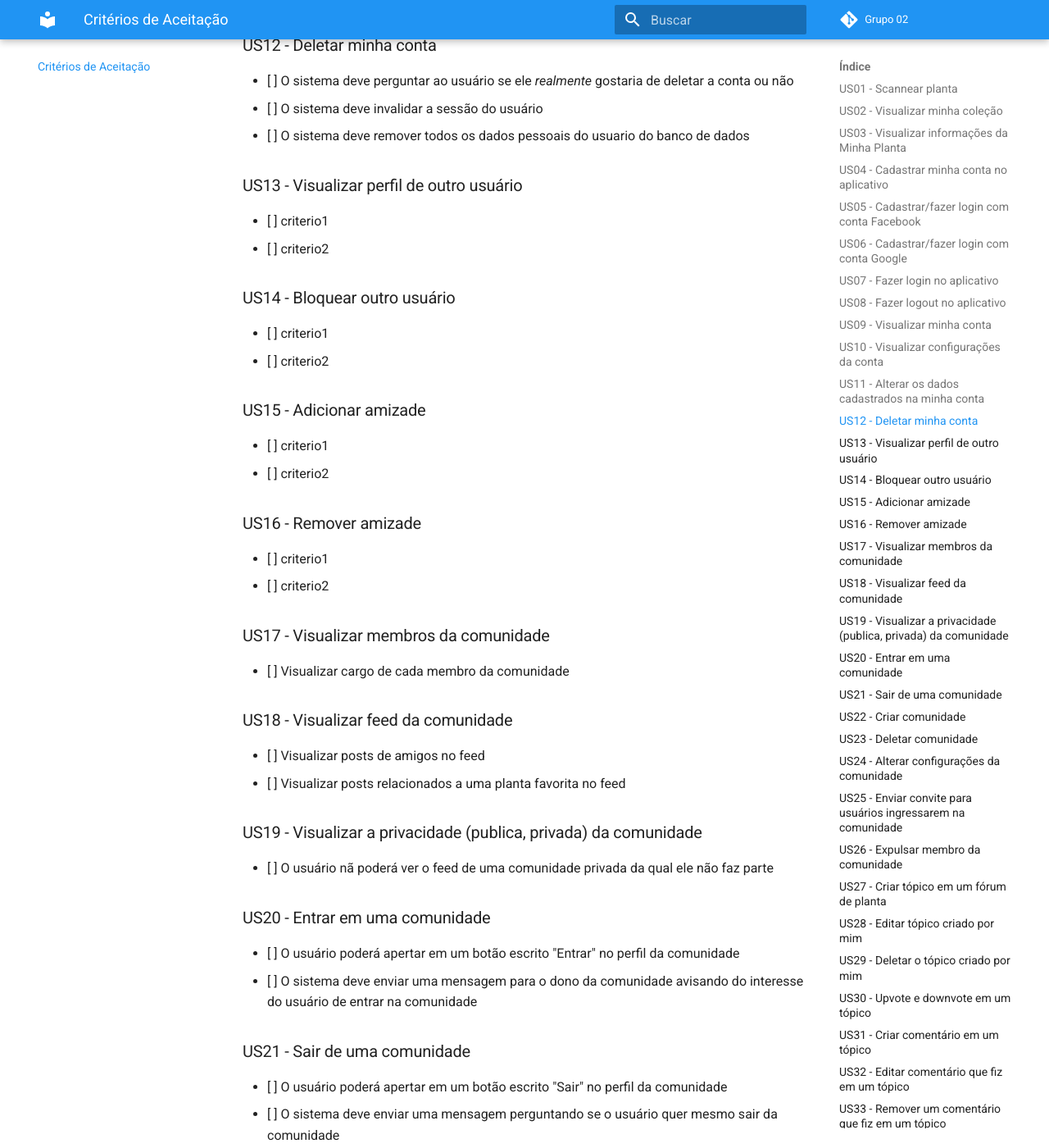
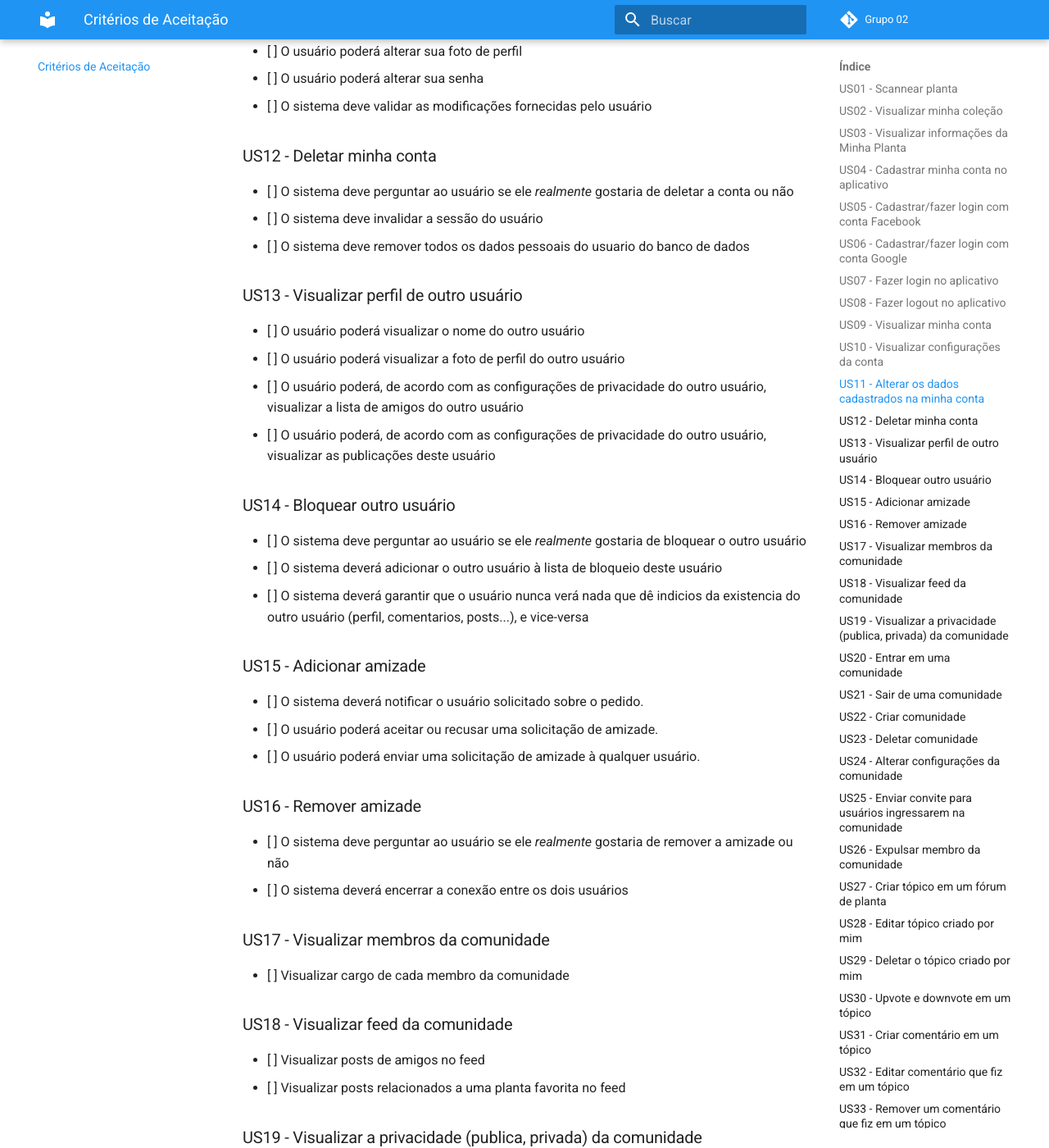
Before and after one commit to fga-eps-mds/2020.1-GaiaDex-wiki, an MkDocs documentation site: the page built from docs/product_backlog/acceptance_criteria.md, in a window 1280 px wide and 1400 px high, scrolled down 2618 px. Shown: the whole window at 82% size. Built offline with MkDocs 1.6.1 and Material for MkDocs 9.7.7, drawn with Linux system fonts in a browser that asks for light colours; comment, search, counter and statistics services are not loaded; old or Windows-style settings are respelled for this version of MkDocs; some of the changed text lies outside the part shown.

Commit message:
adicionando critérios de aceitação das US09, US10, US13..16

```diff
--- a/docs/product_backlog/acceptance_criteria.md
+++ b/docs/product_backlog/acceptance_criteria.md
@@ -62,13 +62,17 @@
 
 ### US09 - Visualizar minha conta
 
-- [ ] criterio1
-- [ ] criterio2
+- [ ] O usuário poderá visualizar o nome cadastrado
+- [ ] O usuário poderá visualizar o email cadastrado
+- [ ] O usuário poderá visualizar a foto de perfil utilizada
+- [ ] O usuário poderá visualizar o menu de configurações
 
 ### US10 - Visualizar configurações da conta
 
-- [ ] criterio1
-- [ ] criterio2
+- [ ] O usuário poderá visualizar as Politicas de Privacidade do aplicativo
+- [ ] O usuário poderá visualizar os Termos de Uso
+- [ ] O usuário poderá visualizar botão de Ajuda
+- [ ] O usuário poderá visualizar o botão de Privacidade
 
 ### US11 - Alterar os dados cadastrados na minha conta
 
@@ -86,23 +90,27 @@
 
 ### US13 - Visualizar perfil de outro usuário
 
-- [ ] criterio1
-- [ ] criterio2
+- [ ] O usuário poderá visualizar o nome do outro usuário
+- [ ] O usuário poderá visualizar a foto de perfil do outro usuário
+- [ ] O usuário poderá, de acordo com as configurações de privacidade do outro usuário, visualizar a lista de amigos do outro usuário
+- [ ] O usuário poderá, de acordo com as configurações de privacidade do outro usuário, visualizar as publicações deste usuário
 
 ### US14 - Bloquear outro usuário
 
-- [ ] criterio1
-- [ ] criterio2
+- [ ] O sistema deve perguntar ao usuário se ele _realmente_ gostaria de bloquear o outro usuário
+- [ ] O sistema deverá adicionar o outro usuário à lista de bloqueio deste usuário
+- [ ] O sistema deverá garantir que o usuário nunca verá nada que dê indicios da existencia do outro usuário (perfil, comentarios, posts...), e vice-versa
 
 ### US15 - Adicionar amizade
 
-- [ ] criterio1
-- [ ] criterio2
+- [ ] O sistema deverá notificar o usuário solicitado sobre o pedido.
+- [ ] O usuário poderá aceitar ou recusar uma solicitação de amizade.
+- [ ] O usuário poderá enviar uma solicitação de amizade à qualquer usuário.
 
 ### US16 - Remover amizade
 
-- [ ] criterio1
-- [ ] criterio2
+- [ ] O sistema deve perguntar ao usuário se ele _realmente_ gostaria de remover a amizade ou não
+- [ ] O sistema deverá encerrar a conexão entre os dois usuários
 
 ### US17 - Visualizar membros da comunidade
 
```
